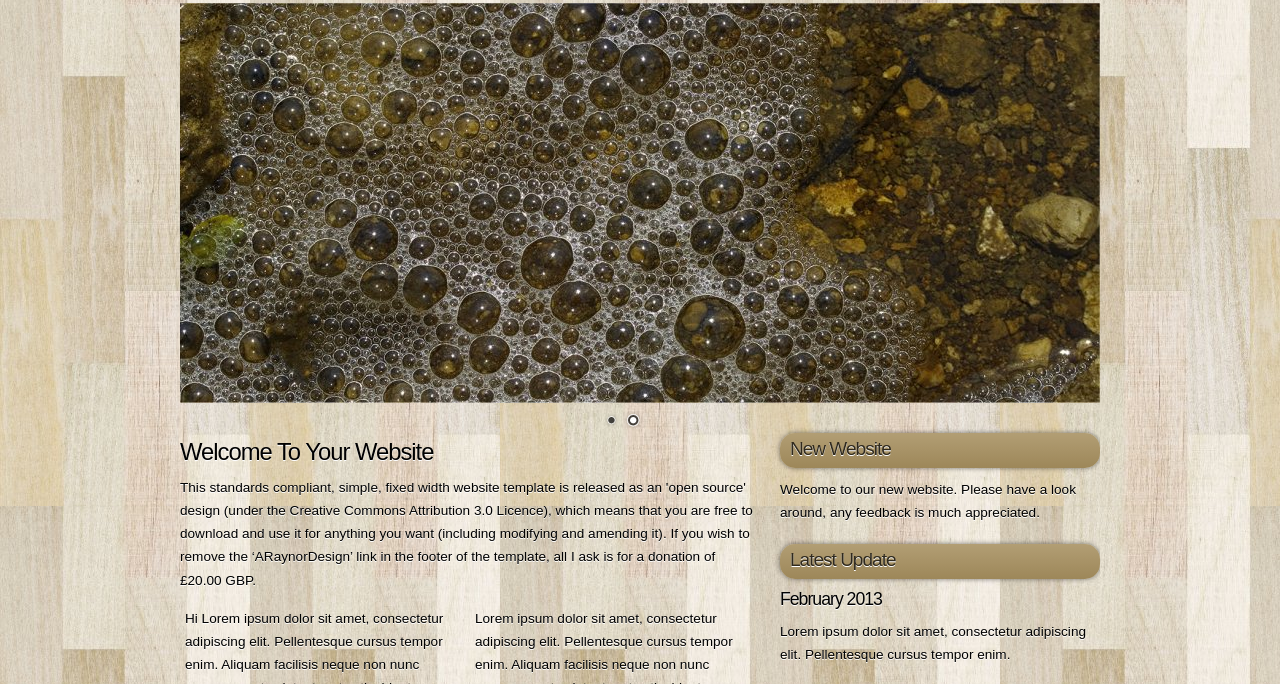
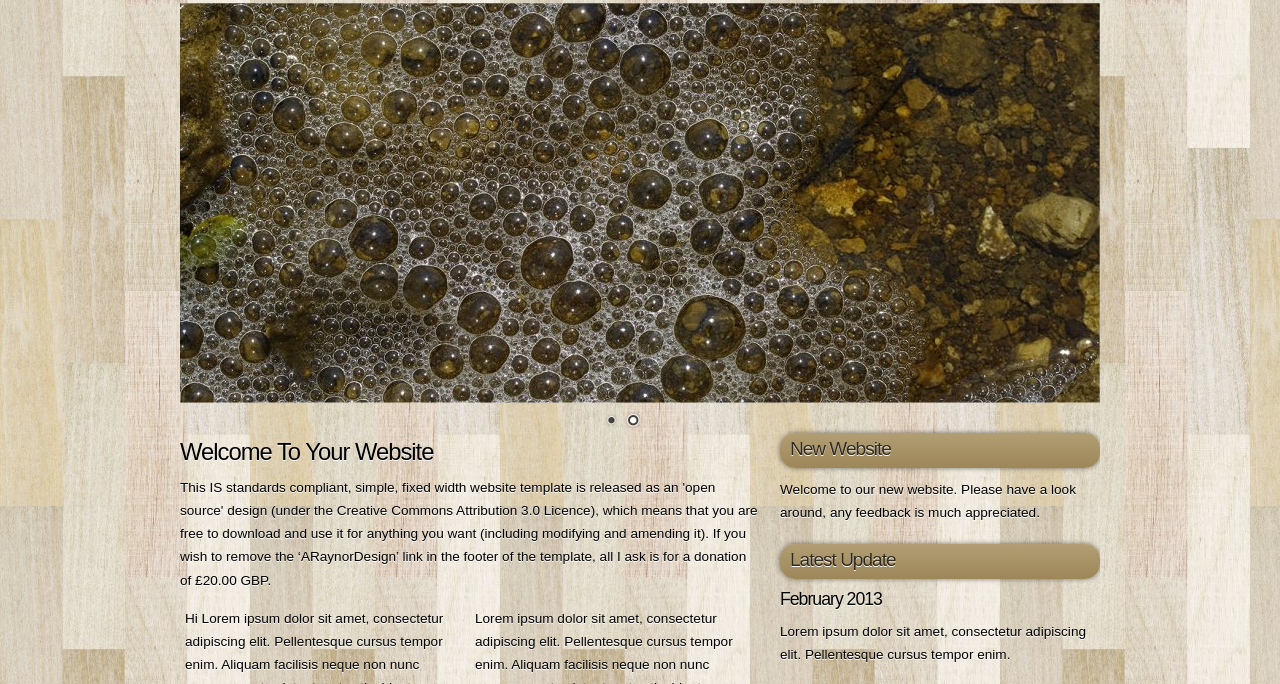
Before and after one commit to anirudhcsa/staticwebsite, a plain HTML site: page index.html in a window 1280 px wide. Shown: the part 67-751 px from the top of the page. Drawn offline with Linux system fonts and the light colour scheme.

Commit message:
Update index.html

```diff
--- a/index.html
+++ b/index.html
@@ -71,7 +71,7 @@
 	  <div id="content">
         <div class="content_item">
 		  <h1>Welcome To Your Website</h1>
-	      <p> This standards compliant, simple, fixed width website template is released as an 'open source' design (under the Creative Commons Attribution 3.0 Licence), which means that you are free to download and use it for anything you want (including modifying and amending it). If you wish to remove the &lsquo;ARaynorDesign&rsquo; link in the footer of the template, all I ask is for a donation of &pound;20.00 GBP.</p>
+	      <p> This IS standards compliant, simple, fixed width website template is released as an 'open source' design (under the Creative Commons Attribution 3.0 Licence), which means that you are free to download and use it for anything you want (including modifying and amending it). If you wish to remove the &lsquo;ARaynorDesign&rsquo; link in the footer of the template, all I ask is for a donation of &pound;20.00 GBP.</p>
 		  <div class="content_container">
 		    <p>Hi Lorem ipsum dolor sit amet, consectetur adipiscing elit. Pellentesque cursus tempor enim. Aliquam facilisis neque non nunc posuere eget volutpat metus tincidunt.</p>
 		  	<div class="button_small">
```
